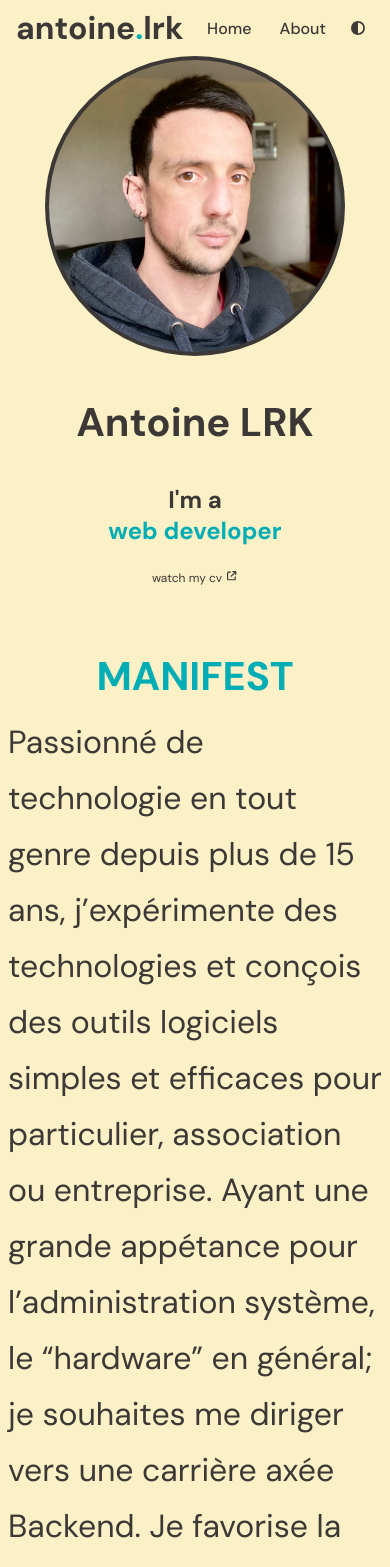
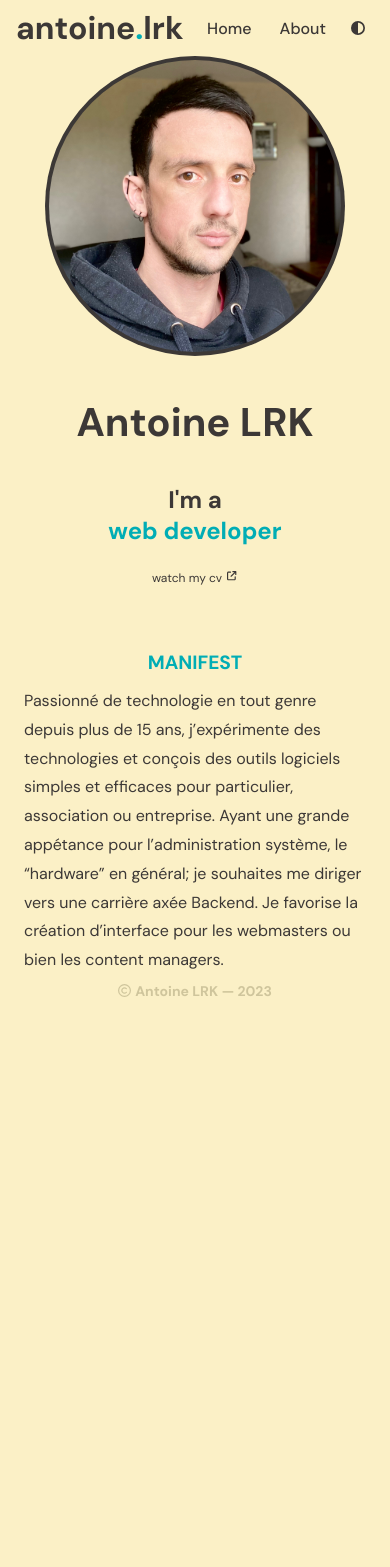
Before and after one commit to antoinelrk/AntoineLRK-Portfolio-App, a Next.js app: page / in a window 390 px wide. Shown: the top 1567 px of the page. After the commit the page ends 1007 px from the top, so only its background shows below. Built offline with nearby package versions, Linux system fonts and the light colour scheme.

Commit message:
LRK-31: Add responsive

```diff
--- a/src/components/Manifest/Manifest.module.scss
+++ b/src/components/Manifest/Manifest.module.scss
@@ -7,15 +7,26 @@
 
     h2.sectionTitle {
         color: var(--tonic);
-        font-size: 40px;
+        font-size: 1.6em;
+        user-select: none;
+
+        @media screen and (max-width: 450px) {
+            font-size: 1.2em;
+        }
     }
 
     p {
         margin-top: 12px;
-        font-size: 2em;
-        line-height: 56px;
+        font-size: 1.2em;
+        line-height: 2em;
         color: var(--foreground);
         font-weight: 400;
         font-family: 'DM Sans', sans-serif;
+
+        @media screen and (max-width: 450px) {
+            padding: 0 1em;
+            font-size: 1em;
+            line-height: 1.8em;
+        }
     }
 }
```
